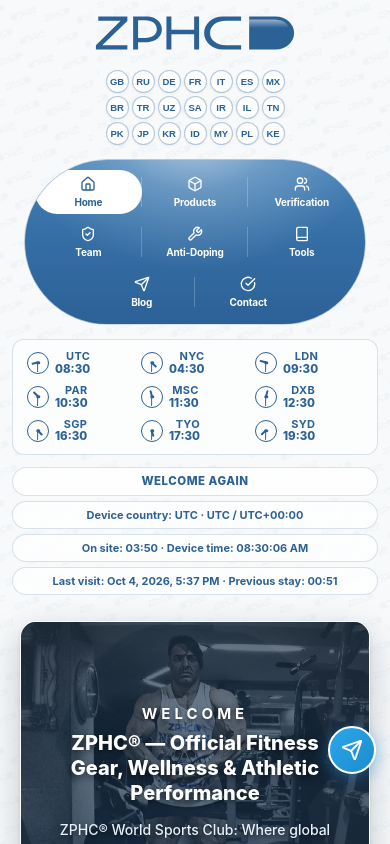
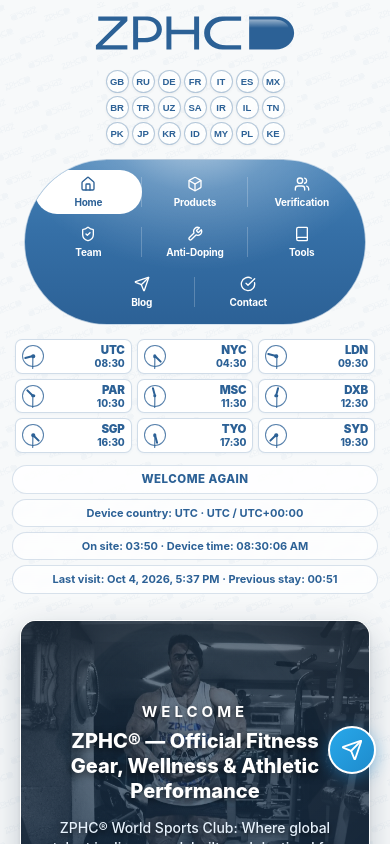
Before and after one commit to aliayyoub580-cmd/zphc.com.gy, a React (Vite) app: page / in a window 390 px wide. Shown: the top 844 px of the page. Built offline with nearby package versions, Linux system fonts and the light colour scheme; no server answers.

Commit message:
feat(clocks): replicate authentic 3x3 white rounded card tiles matching zphc.com

```diff
--- a/src/index.css
+++ b/src/index.css
@@ -311,14 +311,10 @@
 }
 
 .zphc-world-clocks-panel {
-  background: rgba(255, 255, 255, 0.6);
-  backdrop-filter: blur(8px);
-  -webkit-backdrop-filter: blur(8px);
-  border: 1px solid rgba(40, 114, 188, 0.28);
-  border-radius: 14px;
-  padding: 12px 16px;
-  box-shadow: 0 4px 14px rgba(0, 40, 80, 0.06);
-  min-height: 104px;
+  background: transparent;
+  border: none;
+  box-shadow: none;
+  padding: 0;
   display: flex;
   flex-direction: column;
   justify-content: center;
@@ -327,31 +323,44 @@
 .zphc-clocks-matrix {
   display: flex;
   flex-direction: column;
+  gap: 6px;
+}
+
+.zphc-clocks-row {
+  display: flex;
+  align-items: center;
+  gap: 6px;
+}
+
+.zphc-clock-chip {
+  background: #ffffff;
+  border: 1px solid rgba(44, 97, 150, 0.22);
+  border-radius: 8px;
+  box-shadow: 0 1px 3px rgba(44, 97, 150, 0.05);
+  display: flex;
+  align-items: center;
+  justify-content: space-between;
   gap: 8px;
-}
-
-.zphc-clocks-row {
-  display: flex;
-  align-items: center;
-  gap: 18px;
-}
-
-.zphc-clock-chip {
-  display: flex;
-  align-items: center;
-  gap: 7px;
-  min-width: 78px;
+  padding: 5px 9px;
+  min-width: 104px;
+  box-sizing: border-box;
+  transition: transform 0.15s ease, border-color 0.15s ease;
+}
+
+.zphc-clock-chip:hover {
+  border-color: rgba(44, 97, 150, 0.45);
+  transform: translateY(-1px);
 }
 
 .zphc-clock-face {
-  width: 26px;
-  height: 26px;
+  width: 32px;
+  height: 32px;
   border-radius: 50%;
-  border: 1.8px solid var(--color-primary);
-  background: #ffffff;
+  border: 1.2px solid rgba(44, 97, 150, 0.85);
+  background: radial-gradient(circle at 50% 46%, #ffffff 50%, rgba(247, 249, 250, 0.8) 100%);
   position: relative;
   flex-shrink: 0;
-  box-shadow: 0 1px 3px rgba(0, 0, 0, 0.1);
+  box-shadow: inset 0 1px 2px rgba(44, 97, 150, 0.08);
 }
 
 .zphc-clock-center-dot {
@@ -367,26 +376,26 @@
 }
 
 .zphc-clock-hand-hour {
-  width: 1.8px;
-  height: 6.5px;
-  background: var(--color-primary);
-  position: absolute;
-  bottom: 50%;
-  left: 50%;
-  margin-left: -0.9px;
-  transform-origin: 50% 100%;
-  border-radius: 2px;
-  z-index: 2;
-}
-
-.zphc-clock-hand-minute {
-  width: 1.2px;
+  width: 2px;
   height: 9px;
   background: var(--color-primary);
   position: absolute;
   bottom: 50%;
   left: 50%;
-  margin-left: -0.6px;
+  margin-left: -1px;
+  transform-origin: 50% 100%;
+  border-radius: 2px;
+  z-index: 2;
+}
+
+.zphc-clock-hand-minute {
+  width: 1.4px;
+  height: 12.5px;
+  background: var(--color-primary);
+  position: absolute;
+  bottom: 50%;
+  left: 50%;
+  margin-left: -0.7px;
   transform-origin: 50% 100%;
   border-radius: 2px;
   z-index: 3;
@@ -395,20 +404,25 @@
 .zphc-clock-info {
   display: flex;
   flex-direction: column;
-  line-height: 1.15;
+  align-items: flex-end;
+  justify-content: center;
+  line-height: 1.05;
+  text-align: right;
 }
 
 .zphc-clock-city {
-  font-size: 13px;
+  font-size: 15px;
+  font-weight: 900;
+  color: var(--color-primary);
+  letter-spacing: -0.2px;
+  margin-bottom: 2px;
+}
+
+.zphc-clock-digits {
+  font-size: 12.5px;
   font-weight: 800;
   color: var(--color-primary);
-  letter-spacing: 0.3px;
-}
-
-.zphc-clock-digits {
-  font-size: 11px;
-  font-weight: 700;
-  color: var(--color-primary);
+  letter-spacing: -0.1px;
 }
 
 /* Mobile Toggle and Drawer */
@@ -1422,14 +1436,14 @@
   }
 
   .zphc-world-clocks-panel {
-    background: rgba(255, 255, 255, 0.65) !important;
-    backdrop-filter: blur(8px) !important;
-    -webkit-backdrop-filter: blur(8px) !important;
-    border: 1px solid rgba(44, 97, 150, 0.18) !important;
-    border-radius: 12px !important;
-    padding: 10px 14px !important;
+    background: transparent !important;
+    backdrop-filter: none !important;
+    -webkit-backdrop-filter: none !important;
+    border: none !important;
+    border-radius: 0 !important;
+    padding: 0 !important;
     width: 100% !important;
-    max-width: 375px !important;
+    max-width: 360px !important;
     min-height: auto !important;
     box-shadow: none !important;
     box-sizing: border-box !important;
@@ -1438,7 +1452,7 @@
   .zphc-clocks-matrix {
     display: flex !important;
     flex-direction: column !important;
-    gap: 8px !important;
+    gap: 5px !important;
     width: 100% !important;
   }
 
@@ -1447,22 +1461,31 @@
     align-items: center !important;
     justify-content: space-between !important;
     width: 100% !important;
-    gap: 6px !important;
+    gap: 5px !important;
   }
 
   .zphc-clock-chip {
+    background: #ffffff !important;
+    border: 1px solid rgba(44, 97, 150, 0.22) !important;
+    border-radius: 7px !important;
+    box-shadow: 0 1px 3px rgba(44, 97, 150, 0.05) !important;
     display: flex !important;
     align-items: center !important;
-    gap: 6px !important;
+    justify-content: space-between !important;
+    padding: 4px 6px !important;
+    gap: 4px !important;
     flex: 1 !important;
     min-width: 0 !important;
-    justify-content: flex-start !important;
+    box-sizing: border-box !important;
   }
 
   .zphc-clock-face {
     width: 22px !important;
     height: 22px !important;
-    border: 1.5px solid var(--color-primary) !important;
+    border: 1px solid rgba(44, 97, 150, 0.8) !important;
+    border-radius: 50% !important;
+    background: radial-gradient(circle at 50% 46%, #ffffff 50%, rgba(247, 249, 250, 0.8) 100%) !important;
+    position: relative !important;
     flex-shrink: 0 !important;
     box-shadow: none !important;
   }
@@ -1471,19 +1494,24 @@
     display: flex !important;
     flex-direction: column !important;
     align-items: flex-end !important;
-    line-height: 1.15 !important;
+    justify-content: center !important;
+    line-height: 1.05 !important;
+    text-align: right !important;
   }
 
   .zphc-clock-city {
-    font-size: 11px !important;
-    font-weight: 700 !important;
+    font-size: 11.5px !important;
+    font-weight: 900 !important;
     color: var(--color-primary) !important;
+    line-height: 1.05 !important;
+    letter-spacing: -0.2px !important;
   }
 
   .zphc-clock-digits {
-    font-size: 11.5px !important;
+    font-size: 10px !important;
     font-weight: 800 !important;
     color: var(--color-primary) !important;
+    line-height: 1.05 !important;
   }
 
   /* 4. Header Status: 4 Full-Width Pill Badges */
```
